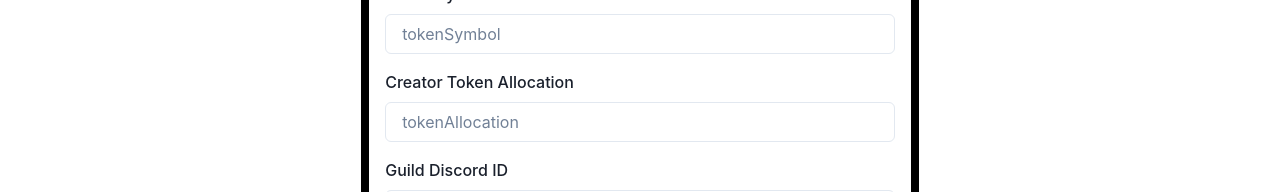
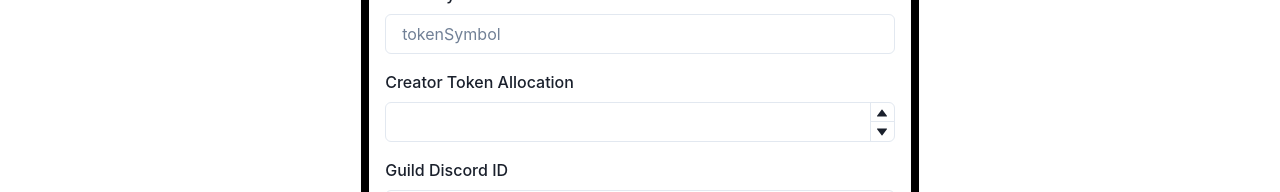
Before and after one commit to xcryptoshadow/chairman-dao-web, a React (Create React App) app: page /create_dao in a window 1280 px wide. Shown: the part 278-470 px from the top of the page. Built offline with nearby package versions, Linux system fonts and the light colour scheme.

Commit message:
use number input

```diff
--- a/src/pages/CreateDao.js
+++ b/src/pages/CreateDao.js
@@ -23,6 +23,11 @@ import {
   Stack,
   Select,
   Spinner,
+  NumberInput,
+  NumberInputField,
+  NumberInputStepper,
+  NumberIncrementStepper,
+  NumberDecrementStepper,
 } from '@chakra-ui/react';
 import { SmallCloseIcon } from '@chakra-ui/icons';
 
@@ -45,15 +50,17 @@ const CreateDAO = () => {
     let error;
     if (!value) {
       error = 'Token Symbol is required';
+    } else if (value.length > 4) {
+      error = 'Token Symbol must be 4 characters or less';
     }
     return error;
   };
 
   const validateTokenAllocation = value => {
     let error;
-    if (!value) {
-      error = 'Creator Token Allocation is required';
-    }
+    // if (!value) {
+    //   error = 'Creator Token Allocation is required';
+    // }
     return error;
   };
 
@@ -67,10 +74,14 @@ const CreateDAO = () => {
 
   const submitDaoCreation = async (values, actions) => {
     try {
+      console.log('VALUES: ', values);
       setLoading(true);
-      console.log('VALUES: ', values);
       const response = await axios.post(
-        `http://localhost:3000/v1/dao/createDaoPending/?daoName=${values.daoName}&tokenSymbol=${values.tokenSymbol}&creatorAllocation=${values.tokenAllocation}&guildID=${values.discordId}`
+        `http://localhost:3000/v1/dao/createDaoPending/?daoName=${
+          values.daoName
+        }&tokenSymbol=${values.tokenSymbol.toUpperCase()}&creatorAllocation=${
+          values.tokenAllocation
+        }&guildID=${values.discordId}`
       );
       setLoading(false);
       setDaoSetup(true);
@@ -198,7 +209,7 @@ const CreateDAO = () => {
                                 )}
                               </Field>
 
-                              <Field
+                              {/* <Field
                                 name="tokenAllocation"
                                 validate={validateTokenAllocation}
                               >
@@ -223,7 +234,26 @@ const CreateDAO = () => {
                                     </FormErrorMessage>
                                   </FormControl>
                                 )}
-                              </Field>
+                              </Field> */}
+
+                              <FormControl mb={4}>
+                                <FormLabel htmlFor="tokenAllocation">
+                                  Creator Token Allocation
+                                </FormLabel>
+                                <NumberInput
+                                  min={0}
+                                  max={100}
+                                  onChange={v => {
+                                    props.setFieldValue('tokenAllocation', v);
+                                  }}
+                                >
+                                  <NumberInputField id="tokenAllocation" />
+                                  <NumberInputStepper>
+                                    <NumberIncrementStepper />
+                                    <NumberDecrementStepper />
+                                  </NumberInputStepper>
+                                </NumberInput>
+                              </FormControl>
 
                               <Field
                                 name="discordId"
```
